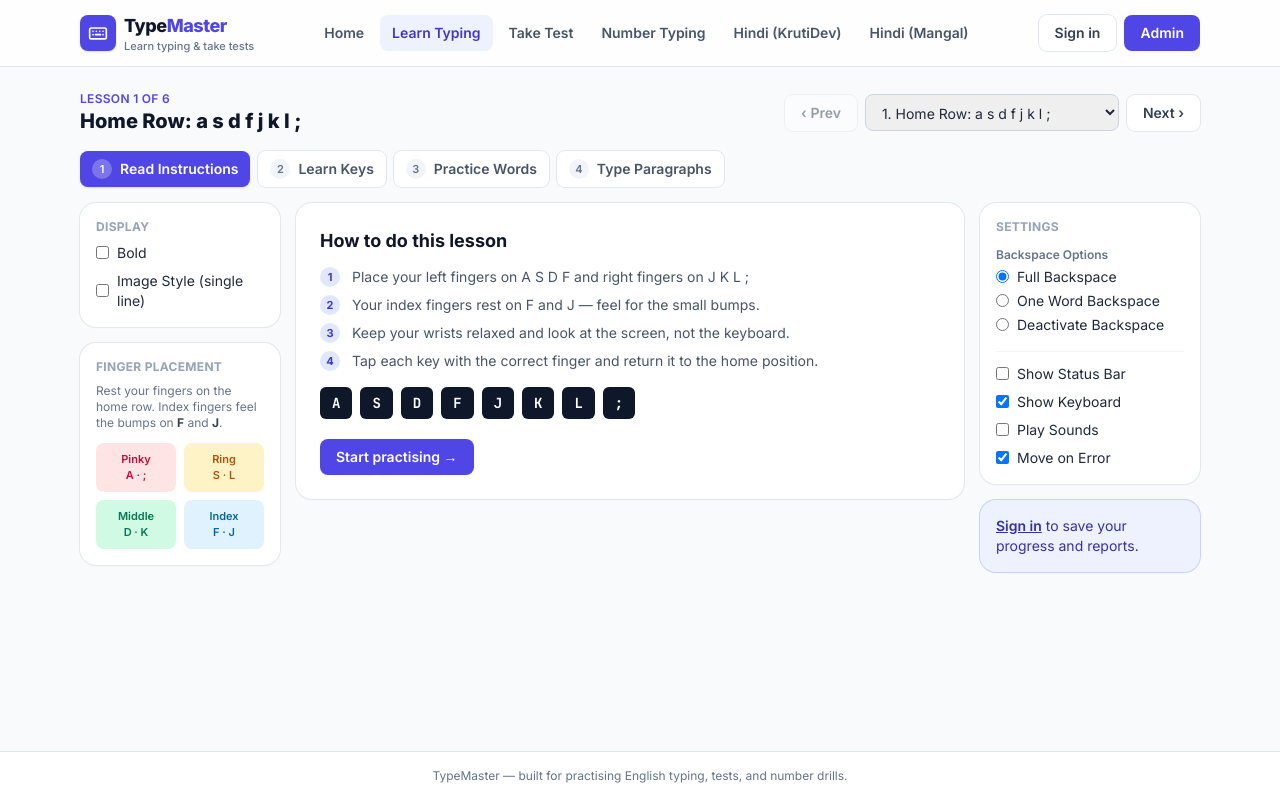
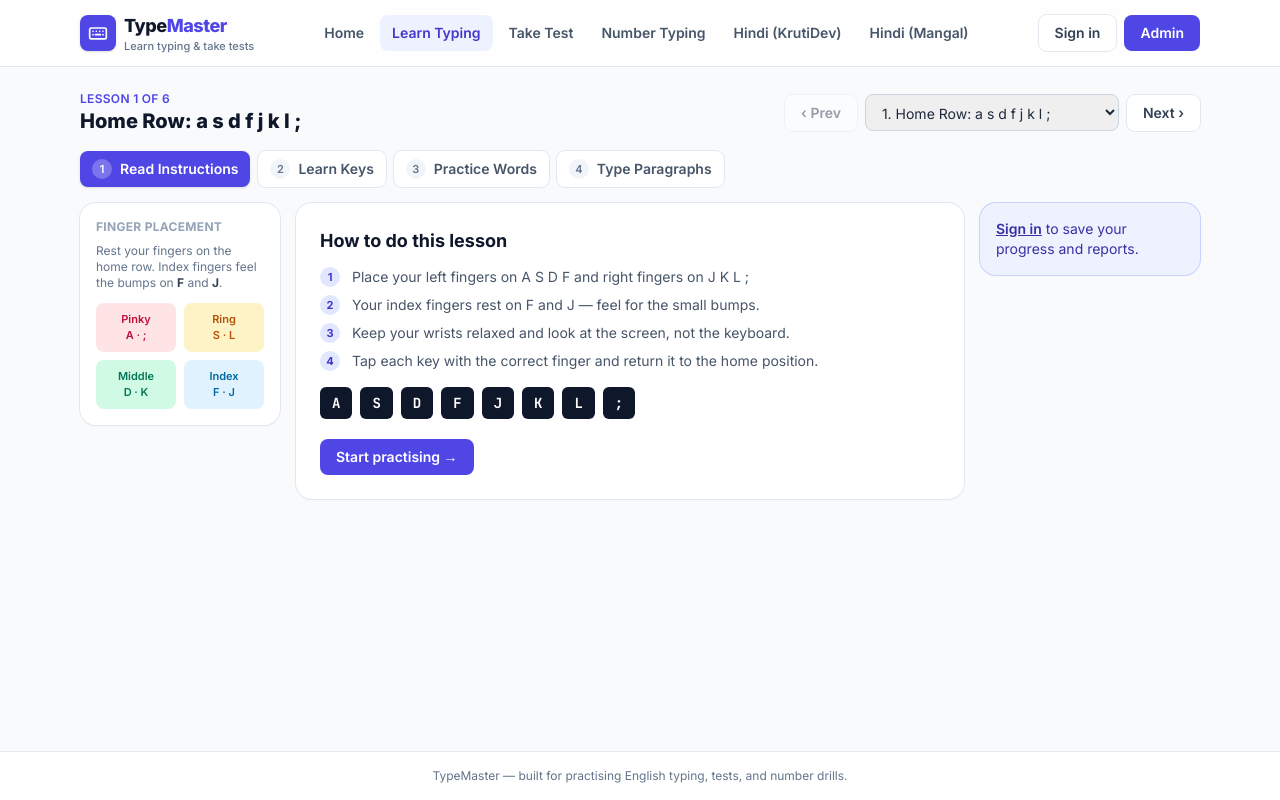
Before and after one commit to mohanitl217/typingwebsite, a React (Vite) app: page /learn/home-row-1 in a window 1280 px wide. Built offline with nearby package versions, Linux system fonts and the light colour scheme.

Commit message:
Hide Display and Settings panels on Read Instructions stage

```diff
--- a/src/pages/LearnTyping.tsx
+++ b/src/pages/LearnTyping.tsx
@@ -161,6 +161,8 @@
       <div className="grid gap-4 lg:grid-cols-[200px_1fr_220px]">
         {/* Left: font + finger guide */}
         <aside className="space-y-4">
+          {/* Display options are hidden while reading instructions */}
+          {stage !== 0 && (
             <div className="card p-4">
               <div className="text-xs font-bold uppercase tracking-wide text-slate-400">Display</div>
               <label className="mt-2 flex items-center gap-2 text-sm">
@@ -176,6 +178,7 @@
                 Image Style (single line)
               </label>
             </div>
+          )}
           {/* Finger placement guidance is only relevant while reading instructions */}
           {stage === 0 && <FingerGuide lessonKeys={lesson.keys} />}
         </aside>
@@ -282,6 +285,8 @@
 
         {/* Right: settings */}
         <aside className="space-y-4">
+          {/* Settings are hidden while reading instructions */}
+          {stage !== 0 && (
           <div className="card p-4">
             <div className="text-xs font-bold uppercase tracking-wide text-slate-400">Settings</div>
 
@@ -343,6 +348,7 @@
               </label>
             </div>
           </div>
+          )}
 
           {!getStoredUser() && (
             <div className="card bg-brand-50 p-4 text-sm text-brand-800 ring-brand-200">
```
Lines whose indentation alone changed are shown as unchanged.
